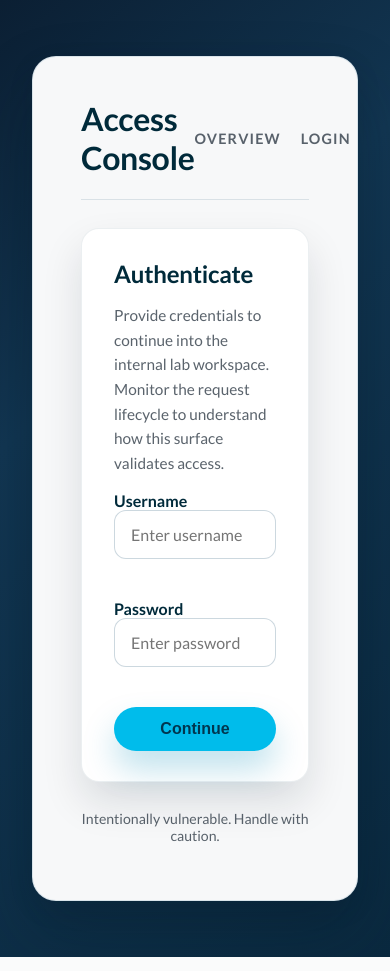
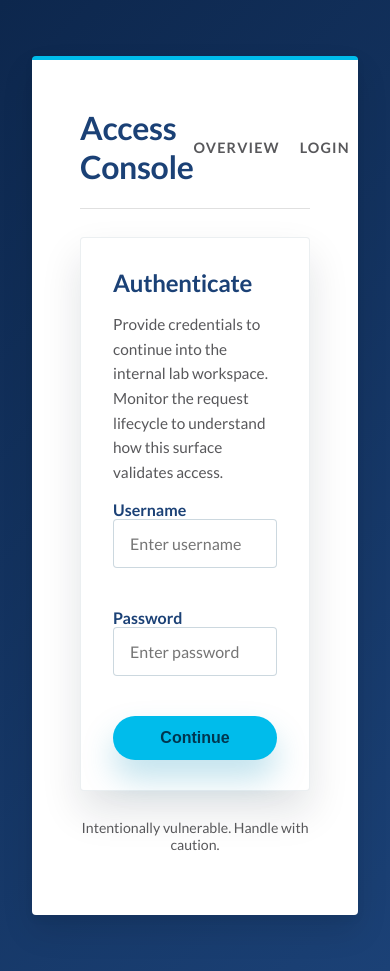
Before and after one commit to thschaffr/ctf_codeguard, a PHP site: page /app/login.php in a window 390 px wide. Run offline with PHP 8.4, Linux system fonts and the light colour scheme.

Commit message:
Update application branding and enhance styling
- Changed the main header from "Cisco Security Labs" to "Security is Vibe" for a refreshed branding approach.
- Updated the secondary header to match the new branding.
- Modified CSS variables for improved color scheme and layout, including adjustments to background gradients, panel styles, and border properties.
- Increased the app shell width for better responsiveness and user experience.

```diff
--- a/idea_1/app/index.php
+++ b/idea_1/app/index.php
@@ -10,7 +10,7 @@
 <body>
     <div class="app-shell">
         <header class="app-header">
-            <h1>Cisco Security Labs</h1>
+            <h1>Security is Vibe</h1>
             <?php $user = current_user($db); ?>
             <nav class="app-nav">
                 <a href="index.php">Overview</a>
@@ -31,7 +31,7 @@
 
         <div class="card stack">
             <div>
-                <h2>Security Labs in a Single Stack</h2>
+                <h2>Security is Vibe</h2>
                 <p class="muted">
                     Explore an intentionally vulnerable application wrapped in a Cisco-inspired interface. Use it to brief teams,
                     rehearse CTF scenarios, or demonstrate how legacy flaws surface in modern customer-facing portals.
--- a/idea_1/app/style.css
+++ b/idea_1/app/style.css
@@ -1,20 +1,21 @@
 @import url("https://fonts.googleapis.com/css2?family=Lato:wght@300;400;600;700&display=swap");
 
 :root {
-    --bg-gradient: linear-gradient(140deg, #0b1f33 0%, #123652 35%, #0a293f 100%);
-    --panel-bg: rgba(255, 255, 255, 0.97);
-    --panel-border: rgba(0, 86, 125, 0.12);
-    --headline: #002a3a;
-    --text-color: #1a2733;
-    --muted-text: rgba(26, 39, 51, 0.72);
+    /* Cisco Brand Palette - Dark & Vibe */
+    --bg-gradient: linear-gradient(135deg, #0D274D 0%, #1B4176 100%);
+    --panel-bg: #ffffff;
+    --panel-border: rgba(0, 188, 235, 0.2);
+    --headline: #1B4176;
+    --text-color: #393939;
+    --muted-text: #58585b;
     --accent: #00bceb;
-    --accent-dark: #0093c7;
-    --danger: #ff5a5f;
-    --divider: rgba(0, 61, 94, 0.12);
-    --shadow-soft: 0 32px 64px rgba(8, 28, 44, 0.28), 0 8px 24px rgba(8, 28, 44, 0.12);
-    --radius-large: 24px;
-    --radius-medium: 18px;
-    --radius-small: 12px;
+    --accent-dark: #005073;
+    --danger: #e2231a;
+    --divider: #e0e0e0;
+    --shadow-soft: 0 16px 32px rgba(0, 0, 0, 0.1), 0 4px 8px rgba(0, 0, 0, 0.05);
+    --radius-large: 4px;
+    --radius-medium: 4px;
+    --radius-small: 4px;
 }
 
 * {
@@ -24,7 +25,7 @@
 body {
     margin: 0;
     min-height: 100vh;
-    font-family: "Lato", "Segoe UI", "Helvetica Neue", Arial, sans-serif;
+    font-family: "CiscoSans", "Lato", "Segoe UI", "Helvetica Neue", Arial, sans-serif;
     background: var(--bg-gradient);
     color: var(--text-color);
     display: flex;
@@ -34,12 +35,12 @@ body {
 }
 
 .app-shell {
-    width: min(780px, 100%);
+    width: min(960px, 100%);
     background: var(--panel-bg);
-    border: 1px solid var(--panel-border);
+    border-top: 4px solid var(--accent);
     border-radius: var(--radius-large);
     box-shadow: var(--shadow-soft);
-    padding: 42px 48px;
+    padding: 48px;
 }
 
 .app-header {
```
